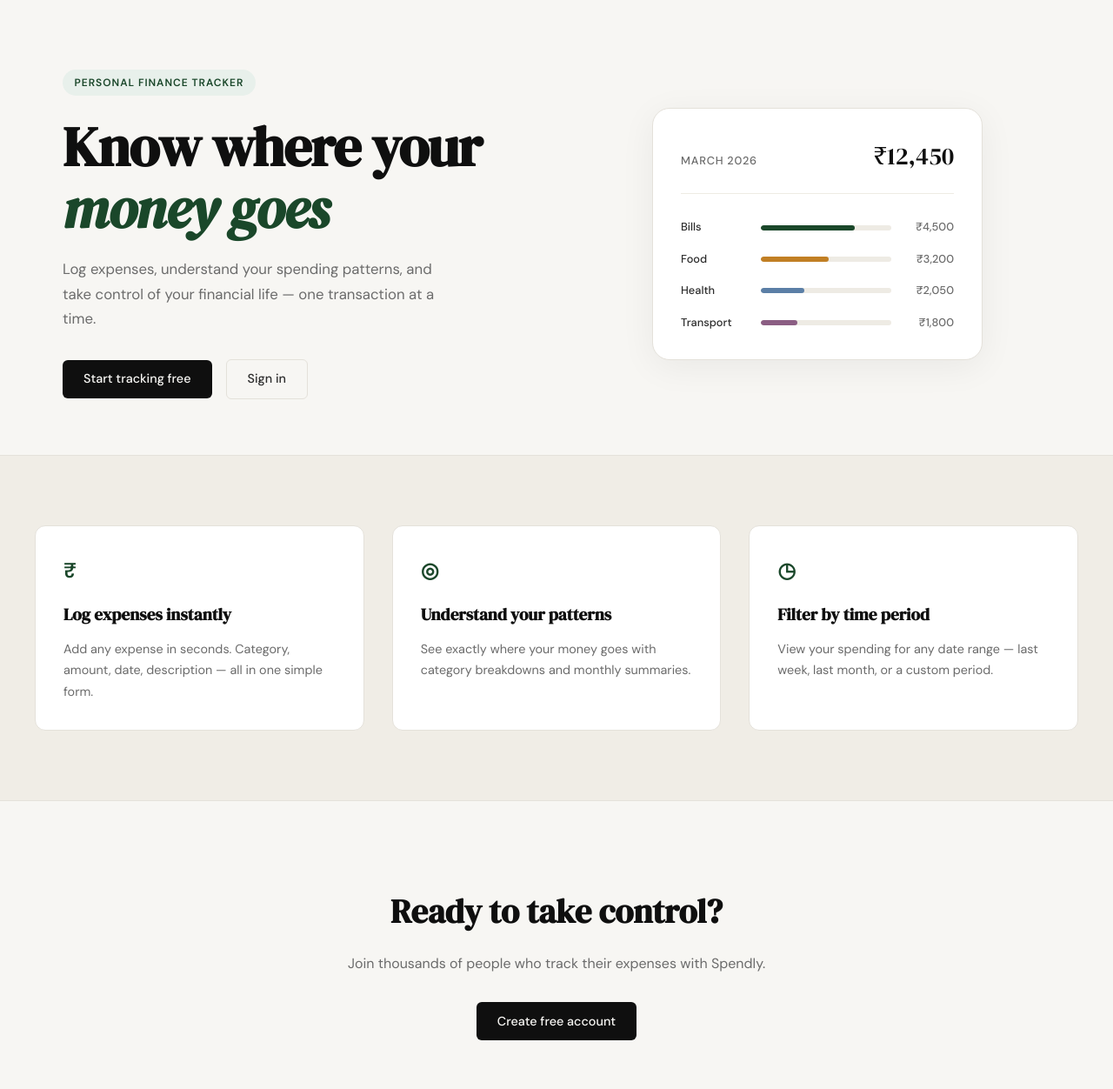
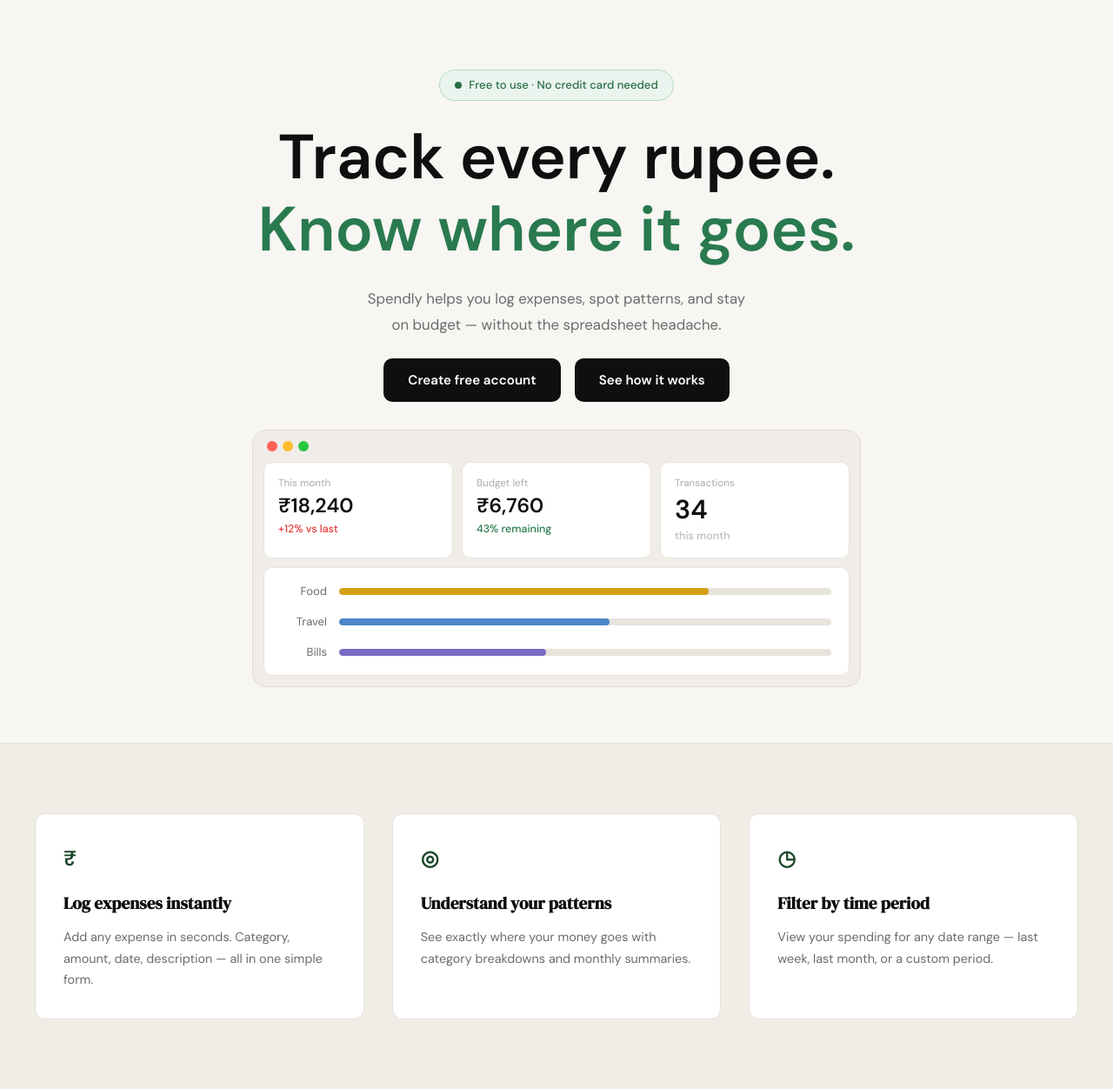
Before and after one commit to satyam-311/Spendly, a Flask app: page / in a window 1280 px wide. Shown: the part 61-1313 px from the top of the page at 87% size. Run offline with Flask 3, Linux system fonts and the light colour scheme.

Commit message:
landing page of yt video how it works

```diff
--- /dev/null
+++ b/static/css/landing.css
@@ -0,0 +1,280 @@
+/* ------------------------------------------------------------------ */
+/* Hero — centered layout                                              */
+/* ------------------------------------------------------------------ */
+
+.hero--centered {
+    display: block;
+    padding: 5rem 2rem 4rem;
+    text-align: center;
+}
+
+.hero-center {
+    max-width: 780px;
+    margin: 0 auto;
+    display: flex;
+    flex-direction: column;
+    align-items: center;
+    gap: 1.5rem;
+}
+
+/* Badge pill */
+.hero-pill {
+    display: inline-flex;
+    align-items: center;
+    gap: 0.5rem;
+    padding: 0.4rem 1.1rem;
+    background: #eaf4ee;
+    border: 1px solid #b5d9c4;
+    border-radius: 999px;
+    font-size: 0.82rem;
+    color: #2a6e47;
+    font-weight: 500;
+}
+
+.hero-pill-dot {
+    width: 8px;
+    height: 8px;
+    border-radius: 50%;
+    background: #2a6e47;
+    flex-shrink: 0;
+}
+
+/* Headline */
+.hero-heading {
+    font-family: var(--font-body);
+    font-size: clamp(2.8rem, 6vw, 4.5rem);
+    font-weight: 700;
+    line-height: 1.15;
+    color: var(--ink);
+}
+
+.hero-heading-green {
+    color: #2a7a4f;
+}
+
+/* Subtitle */
+.hero-sub {
+    font-size: 1.05rem;
+    color: var(--ink-muted);
+    line-height: 1.75;
+    max-width: 560px;
+}
+
+/* Buttons */
+.hero-btns {
+    display: flex;
+    gap: 1rem;
+    flex-wrap: wrap;
+    justify-content: center;
+}
+
+.hero-btn-dark {
+    display: inline-block;
+    padding: 0.8rem 1.75rem;
+    background: var(--ink);
+    color: #fff;
+    border-radius: 10px;
+    font-weight: 600;
+    font-size: 0.95rem;
+    transition: opacity 0.2s ease;
+}
+
+.hero-btn-dark:hover {
+    opacity: 0.82;
+}
+
+/* ------------------------------------------------------------------ */
+/* Mock dashboard card                                                 */
+/* ------------------------------------------------------------------ */
+
+.mock-dash {
+    width: 100%;
+    max-width: 700px;
+    background: #f0ede8;
+    border-radius: 16px;
+    border: 1px solid #e0dbd2;
+    overflow: hidden;
+    margin-top: 0.5rem;
+}
+
+.mock-dash-titlebar {
+    display: flex;
+    align-items: center;
+    gap: 6px;
+    padding: 12px 16px;
+}
+
+.mock-dot-red,
+.mock-dot-yellow,
+.mock-dot-green {
+    display: inline-block;
+    width: 12px;
+    height: 12px;
+    border-radius: 50%;
+}
+
+.mock-dot-red    { background: #ff5f57; }
+.mock-dot-yellow { background: #febc2e; }
+.mock-dot-green  { background: #28c840; }
+
+/* Stats row */
+.mock-dash-stats {
+    display: grid;
+    grid-template-columns: repeat(3, 1fr);
+    gap: 10px;
+    padding: 0 12px 10px;
+}
+
+.mock-stat {
+    background: #fff;
+    border-radius: 10px;
+    border: 1px solid #e8e4dc;
+    padding: 14px 16px;
+    display: flex;
+    flex-direction: column;
+    gap: 3px;
+    text-align: left;
+}
+
+.mock-stat-label {
+    font-size: 0.73rem;
+    color: #aaa;
+    font-weight: 400;
+}
+
+.mock-stat-val {
+    font-size: 1.45rem;
+    font-weight: 700;
+    color: var(--ink);
+    line-height: 1.2;
+}
+
+.mock-stat-large {
+    font-size: 1.9rem;
+}
+
+.mock-stat-note {
+    font-size: 0.78rem;
+    font-weight: 500;
+}
+
+.mock-note-red   { color: #e53935; }
+.mock-note-green { color: #2a7a4f; }
+.mock-note-gray  { color: #bbb; }
+
+/* Category bars */
+.mock-dash-cats {
+    background: #fff;
+    margin: 0 12px 12px;
+    border-radius: 10px;
+    border: 1px solid #e8e4dc;
+    padding: 16px 20px;
+    display: flex;
+    flex-direction: column;
+    gap: 14px;
+    text-align: left;
+}
+
+.mock-cat-row {
+    display: grid;
+    grid-template-columns: 52px 1fr;
+    align-items: center;
+    gap: 14px;
+}
+
+.mock-cat-name {
+    font-size: 0.82rem;
+    color: var(--ink-muted);
+    text-align: right;
+}
+
+.mock-cat-track {
+    height: 8px;
+    background: #e8e4dc;
+    border-radius: 999px;
+    overflow: hidden;
+}
+
+.mock-cat-fill {
+    height: 100%;
+    border-radius: 999px;
+}
+
+.mock-fill-orange { background: #d4a017; }
+.mock-fill-blue   { background: #4a86c8; }
+.mock-fill-purple { background: #7c6bc4; }
+
+/* ------------------------------------------------------------------ */
+/* Video modal                                                         */
+/* ------------------------------------------------------------------ */
+
+.video-modal-overlay {
+    display: none;
+    position: fixed;
+    inset: 0;
+    background: rgba(0, 0, 0, 0.75);
+    z-index: 200;
+    align-items: center;
+    justify-content: center;
+    padding: 1.5rem;
+}
+
+.video-modal--open {
+    display: flex;
+}
+
+.video-modal-box {
+    position: relative;
+    width: 100%;
+    max-width: 860px;
+    background: #000;
+    border-radius: 12px;
+    overflow: hidden;
+}
+
+.video-modal-close {
+    position: absolute;
+    top: 0.6rem;
+    right: 0.75rem;
+    z-index: 10;
+    background: none;
+    border: none;
+    color: #fff;
+    font-size: 1.75rem;
+    line-height: 1;
+    cursor: pointer;
+    opacity: 0.75;
+    transition: opacity 0.15s ease;
+}
+
+.video-modal-close:hover {
+    opacity: 1;
+}
+
+.video-modal-embed {
+    position: relative;
+    padding-bottom: 56.25%; /* 16:9 */
+    height: 0;
+}
+
+.video-modal-embed iframe {
+    position: absolute;
+    inset: 0;
+    width: 100%;
+    height: 100%;
+    border: none;
+}
+
+/* ------------------------------------------------------------------ */
+/* Responsive                                                          */
+/* ------------------------------------------------------------------ */
+
+@media (max-width: 600px) {
+    .hero--centered {
+        padding: 3rem 1rem 2rem;
+    }
+
+    .mock-dash-stats {
+        grid-template-columns: 1fr;
+    }
+}
--- a/templates/landing.html
+++ b/templates/landing.html
@@ -2,59 +2,72 @@
 
 {% block title %}Spendly — Track Every Rupee{% endblock %}
 
+{% block head %}
+<link rel="stylesheet" href="{{ url_for('static', filename='css/landing.css') }}">
+{% endblock %}
+
 {% block content %}
 
-<section class="hero">
-    <div class="hero-inner">
-        <div class="hero-badge">Personal Finance Tracker</div>
-        <h1 class="hero-title">
-            Know where your<br>
-            <em>money goes</em>
+<section class="hero hero--centered">
+    <div class="hero-center">
+        <div class="hero-pill">
+            <span class="hero-pill-dot"></span>
+            Free to use &middot; No credit card needed
+        </div>
+        <h1 class="hero-heading">
+            Track every rupee.<br>
+            <span class="hero-heading-green">Know where it goes.</span>
         </h1>
-        <p class="hero-subtitle">
-            Log expenses, understand your spending patterns,
-            and take control of your financial life —
-            one transaction at a time.
+        <p class="hero-sub">
+            Spendly helps you log expenses, spot patterns, and stay<br>
+            on budget &mdash; without the spreadsheet headache.
         </p>
-        <div class="hero-actions">
-            <a href="{{ url_for('register') }}" class="btn-primary">Start tracking free</a>
-            <a href="{{ url_for('login') }}" class="btn-ghost">Sign in</a>
+        <div class="hero-btns">
+            <a href="{{ url_for('register') }}" class="hero-btn-dark">Create free account</a>
+            <a href="#" class="hero-btn-dark" id="see-how-btn">See how it works</a>
         </div>
-    </div>
-    <div class="hero-visual">
-        <div class="mock-card">
-            <div class="mock-card-header">
-                <span class="mock-label">March 2026</span>
-                <span class="mock-total">₹12,450</span>
+
+        <div class="mock-dash">
+            <div class="mock-dash-titlebar">
+                <span class="mock-dot-red"></span>
+                <span class="mock-dot-yellow"></span>
+                <span class="mock-dot-green"></span>
             </div>
-            <div class="mock-bars">
-                <div class="mock-bar-row">
-                    <span class="mock-cat">Bills</span>
-                    <div class="mock-bar-track">
-                        <div class="mock-bar" style="width: 72%"></div>
+            <div class="mock-dash-stats">
+                <div class="mock-stat">
+                    <span class="mock-stat-label">This month</span>
+                    <span class="mock-stat-val">&#x20B9;18,240</span>
+                    <span class="mock-stat-note mock-note-red">+12% vs last</span>
+                </div>
+                <div class="mock-stat">
+                    <span class="mock-stat-label">Budget left</span>
+                    <span class="mock-stat-val">&#x20B9;6,760</span>
+                    <span class="mock-stat-note mock-note-green">43% remaining</span>
+                </div>
+                <div class="mock-stat">
+                    <span class="mock-stat-label">Transactions</span>
+                    <span class="mock-stat-val mock-stat-large">34</span>
+                    <span class="mock-stat-note mock-note-gray">this month</span>
+                </div>
+            </div>
+            <div class="mock-dash-cats">
+                <div class="mock-cat-row">
+                    <span class="mock-cat-name">Food</span>
+                    <div class="mock-cat-track">
+                        <div class="mock-cat-fill mock-fill-orange" style="width: 75%"></div>
                     </div>
-                    <span class="mock-amt">₹4,500</span>
                 </div>
-                <div class="mock-bar-row">
-                    <span class="mock-cat">Food</span>
-                    <div class="mock-bar-track">
-                        <div class="mock-bar mock-bar-2" style="width: 52%"></div>
+                <div class="mock-cat-row">
+                    <span class="mock-cat-name">Travel</span>
+                    <div class="mock-cat-track">
+                        <div class="mock-cat-fill mock-fill-blue" style="width: 55%"></div>
                     </div>
-                    <span class="mock-amt">₹3,200</span>
                 </div>
-                <div class="mock-bar-row">
-                    <span class="mock-cat">Health</span>
-                    <div class="mock-bar-track">
-                        <div class="mock-bar mock-bar-3" style="width: 33%"></div>
+                <div class="mock-cat-row">
+                    <span class="mock-cat-name">Bills</span>
+                    <div class="mock-cat-track">
+                        <div class="mock-cat-fill mock-fill-purple" style="width: 42%"></div>
                     </div>
-                    <span class="mock-amt">₹2,050</span>
-                </div>
-                <div class="mock-bar-row">
-                    <span class="mock-cat">Transport</span>
-                    <div class="mock-bar-track">
-                        <div class="mock-bar mock-bar-4" style="width: 28%"></div>
-                    </div>
-                    <span class="mock-amt">₹1,800</span>
                 </div>
             </div>
         </div>
@@ -89,4 +102,55 @@
     </div>
 </section>
 
+<!-- Video modal -->
+<div class="video-modal-overlay" id="video-modal" aria-hidden="true">
+    <div class="video-modal-box" role="dialog" aria-modal="true" aria-label="How it works video">
+        <button class="video-modal-close" id="video-modal-close" aria-label="Close">&times;</button>
+        <div class="video-modal-embed">
+            <iframe
+                id="video-iframe"
+                src=""
+                data-src="https://www.youtube.com/embed/dQw4w9WgXcQ?autoplay=1"
+                allow="autoplay; encrypted-media"
+                allowfullscreen
+                frameborder="0"
+                title="How Spendly works"
+            ></iframe>
+        </div>
+    </div>
+</div>
+
 {% endblock %}
+
+{% block scripts %}
+<script>
+(function () {
+    var overlay  = document.getElementById('video-modal');
+    var iframe   = document.getElementById('video-iframe');
+    var openBtn  = document.getElementById('see-how-btn');
+    var closeBtn = document.getElementById('video-modal-close');
+
+    function openModal(e) {
+        e.preventDefault();
+        iframe.src = iframe.dataset.src;
+        overlay.classList.add('video-modal--open');
+        overlay.setAttribute('aria-hidden', 'false');
+    }
+
+    function closeModal() {
+        overlay.classList.remove('video-modal--open');
+        overlay.setAttribute('aria-hidden', 'true');
+        iframe.src = '';
+    }
+
+    openBtn.addEventListener('click', openModal);
+    closeBtn.addEventListener('click', closeModal);
+    overlay.addEventListener('click', function (e) {
+        if (e.target === overlay) closeModal();
+    });
+    document.addEventListener('keydown', function (e) {
+        if (e.key === 'Escape') closeModal();
+    });
+}());
+</script>
+{% endblock %}
```
